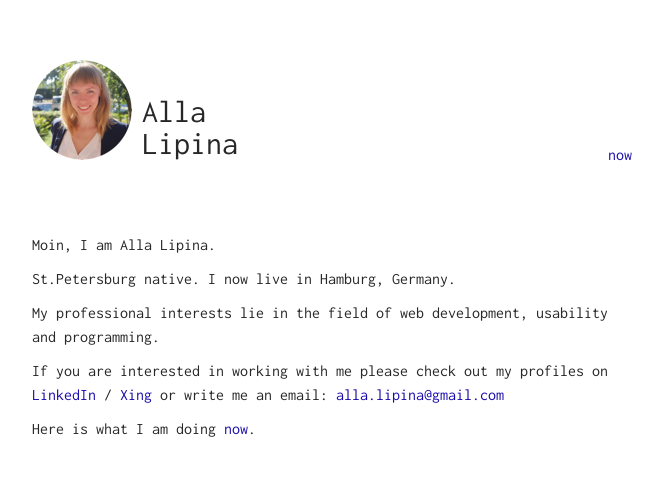
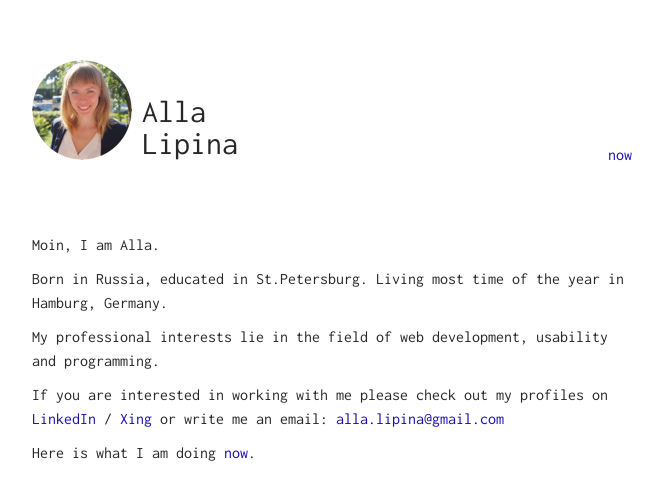
Before and after one commit to alla-lipina/lipina.github.io, a Jekyll site: the page built from index.html, in a window 1280 px wide. Shown: the top 500 px of the page, without its empty margins (308-971 px from the left). Built offline with Jekyll 4.4.1, drawn with Linux system fonts in a browser that asks for light colours.

Commit message:
update bio

```diff
--- a/index.html
+++ b/index.html
@@ -18,9 +18,9 @@ layout: default
 
 <div class="about">
   <div class="about__content">
-    <p>Moin, I am Alla Lipina.</p>
+    <p>Moin, I am Alla.</p>
 
-    <p>St.Petersburg native. I now live in Hamburg, Germany.</p>
+    <p>Born in Russia, educated in St.Petersburg. Living most time of the year in Hamburg, Germany.</p>
 
     <p>My professional interests lie in the field of web development, usability and programming.</p>
 
```
